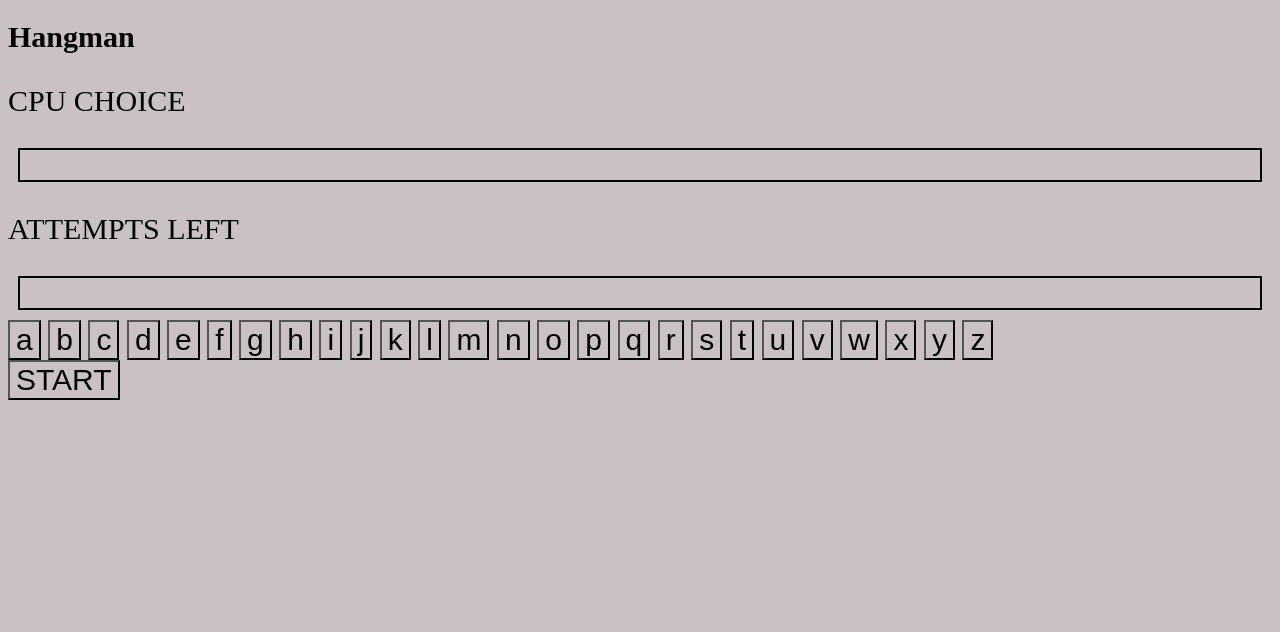
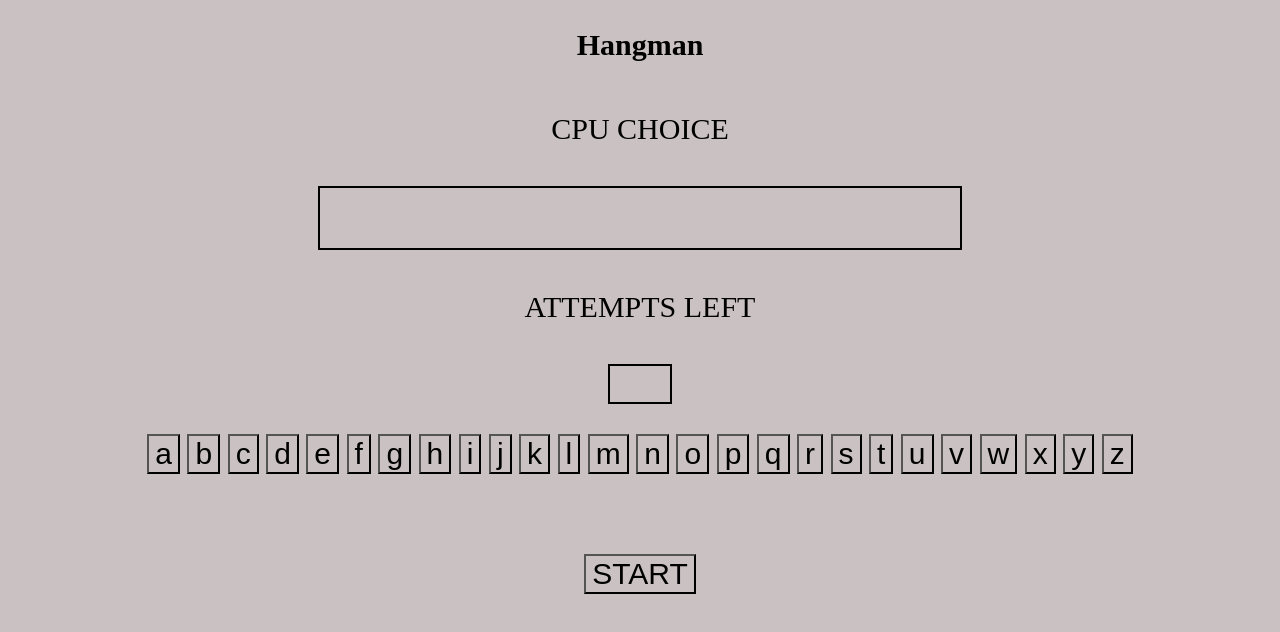
Before and after one commit to mcgidoug/js-hangman, a website with bundled scripts: page index.html in a window 1280 px wide. Built offline with nearby package versions, Linux system fonts and the light colour scheme.

Commit message:
centered game on page, added pointer curser on buttons and added losing message functionality

```diff
--- a/app.js
+++ b/app.js
@@ -3,15 +3,13 @@ import { words } from "./words.js";
 // query selectors
 let alphabet = document.querySelectorAll(".letters");
 let startButton = document.querySelector("#start-button");
-let cpuChoice = document.querySelector(".cpu-choice");
-let attemptsLeft = document.querySelector(".attempts-left");
-// variables / counters
-let wrongGuesses = 0;
-let attempts = 5;
+let cpuChoice = document.querySelector("#cpu-choice");
+let attemptsLeft = document.querySelector("#attempts-left");
 
 // functions
 // ============================================================================
 function randomWordChooser() {
+  let attempts = 5;
   let randomWordIndex = Math.floor(Math.random() * words.length);
   let cpuRandomWord = words[randomWordIndex];
 
@@ -34,9 +32,11 @@ function randomWordChooser() {
         cpuChoice.innerHTML = arrayToBeFilled.join(" ");
       } else {
         // code to handle wrong guesses
-        wrongGuesses++;
         attempts--;
         attemptsLeft.innerHTML = attempts;
+        if (attempts === 0) {
+          cpuChoice.innerHTML = "You Lose!";
+        }
       }
     });
   });
--- a/index.html
+++ b/index.html
@@ -10,14 +10,14 @@
 </head>
 
 <body>
-    <h1>Hangman</h1>
 
     <div class="game">
+        <h1>Hangman</h1>
         <!-- word boxes -->
         <p>CPU CHOICE</p>
-        <div class="cpu-choice"></div>
+        <div id="cpu-choice"></div>
         <P>ATTEMPTS LEFT</P>
-        <div class="attempts-left"></div>
+        <div id="attempts-left"></div>
         <!-- alphabet buttons -->
         <div class="letters">
             <button class="letter" id="a">a</button>
--- a/style.css
+++ b/style.css
@@ -3,22 +3,38 @@
   background-color: rgb(202, 194, 194);
 }
 
-.cpu-choice {
+.game {
+  display: flex;
+  justify-content: center;
+  align-items: center;
+  flex-direction: column;
+}
+#cpu-choice {
   border: 2px solid black;
-  height: 30px;
+  height: 2rem;
+  width: 50vw;
   margin: 10px;
+  text-align: center;
 }
 
-.attempts-left {
+#attempts-left {
   border: 2px solid black;
-  height: 30px;
+  height: 1.2rem;
+  width: 2rem;
   margin: 10px;
+  text-align: center;
 }
 
-.alphabet {
+.letters {
   margin: 20px;
+  cursor: pointer;
 }
 
-.alphabet > * {
-  margin: 10px;
+.letter {
+  cursor: pointer;
 }
+
+#start-button {
+  margin-top: 2rem;
+  cursor: pointer;
+}
```
